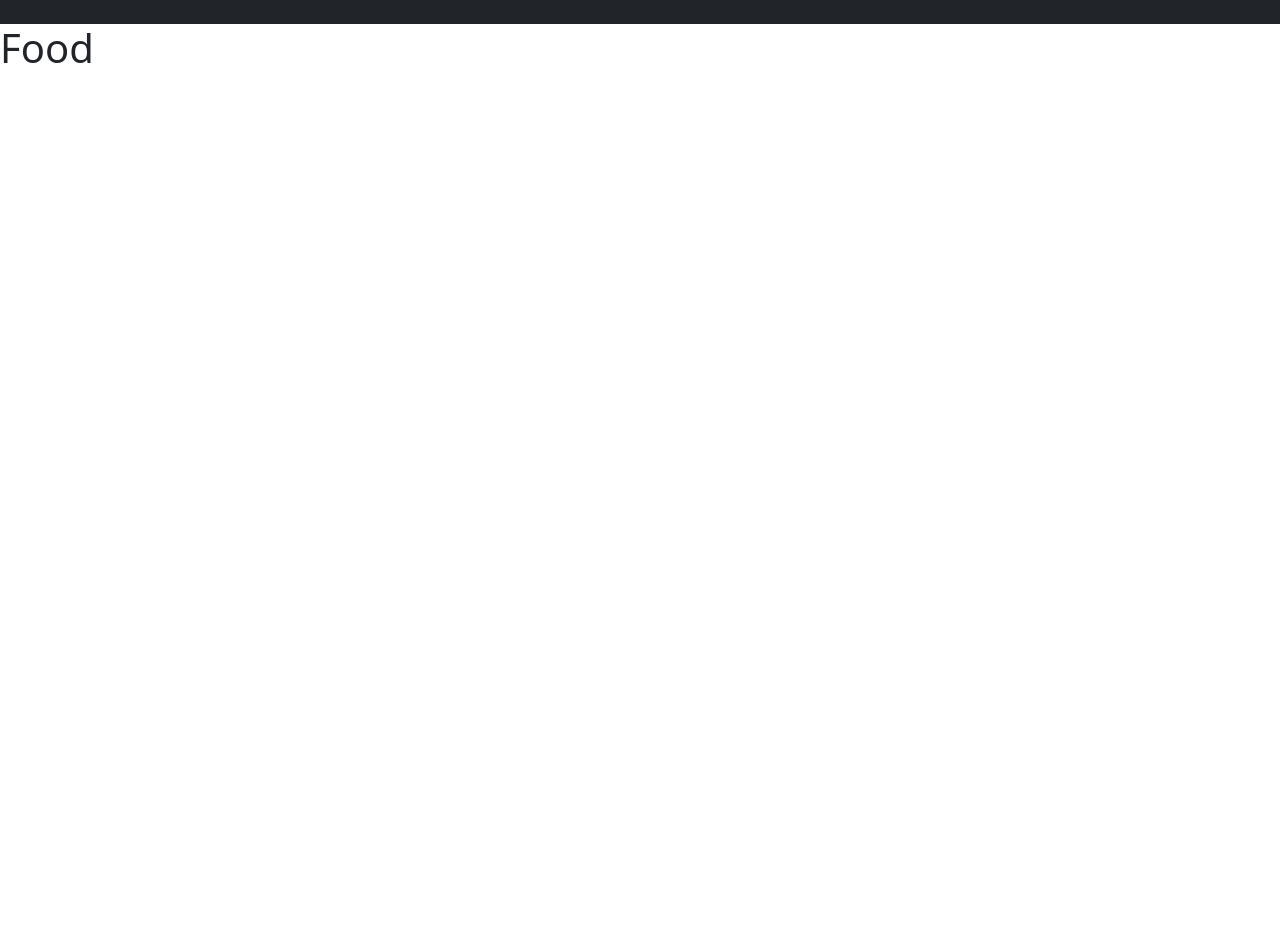
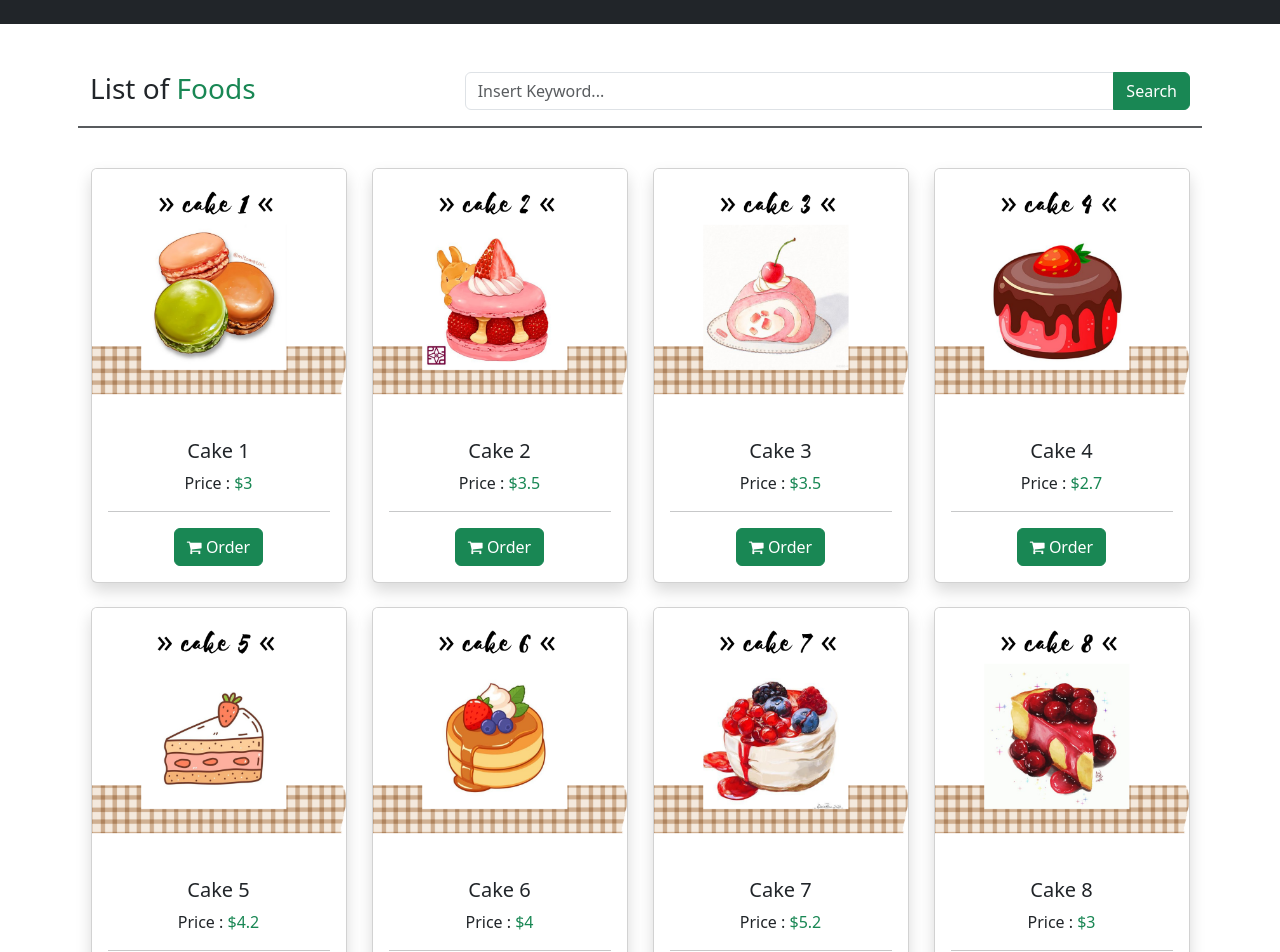
Before and after one commit to Queniex/Culinary-Haven, a Vue app: page /foods in a window 1280 px wide. Shown: the part 60-1012 px from the top of the page. Before the commit the page ends 800 px from the top, so only its background shows below. Built offline with nearby package versions, Linux system fonts and the light colour scheme; data requests are answered from the project's data file.

Commit message:
Add Food Page

```diff
--- a/db.json
+++ b/db.json
@@ -81,6 +81,22 @@
             "price": 4,
             "status": "ready",
             "picture": "cake6.jpg"
+        },
+        {
+            "id": 7,
+            "code": "C-07",
+            "label": "Cake 7",
+            "price": 5.2,
+            "status": "ready",
+            "picture": "cake10.jpg"
+        },
+        {
+            "id": 8,
+            "code": "C-08",
+            "label": "Cake 8",
+            "price": 3,
+            "status": "ready",
+            "picture": "cake11.jpg"
         }
     ],
     "cart":[],
--- a/src/components/CardProduct.vue
+++ b/src/components/CardProduct.vue
@@ -1,11 +1,12 @@
 <!-- eslint-disable vue/multi-word-component-names -->
 <template>
     <div class="CardProduct">
-        <div class="card" style="width: 16rem;">
+        <div class="card shadow rounded" style="width: 16rem;">
             <img :src="require('@/assets/images/' + product.picture)" class="card-img-top" alt="...">
             <div class="card-body">
                 <h5 class="card-title">{{ product.label }}</h5>
-                <p class="card-text">Price : ${{ product.price }}</p>
+                <p class="card-text">Price : <span class="text-success">${{ product.price }}</span></p>
+                <hr>
                 <a href="#" class="btn btn-success"><i class="fa fa-shopping-cart text-white"></i> Order</a>
             </div>
         </div>
--- a/src/components/Navbar.vue
+++ b/src/components/Navbar.vue
@@ -3,15 +3,8 @@
   <nav class="navbar navbar-expand-lg navbar-dark bg-dark">
     <div class="container d-flex">
       <div class="p-2 flex-grow-1">
-        <button
-          class="navbar-toggler"
-          type="button"
-          data-bs-toggle="collapse"
-          data-bs-target="#navbarSupportedContent"
-          aria-controls="navbarSupportedContent"
-          aria-expanded="false"
-          aria-label="Toggle navigation"
-        >
+        <button class="navbar-toggler" type="button" data-bs-toggle="collapse" data-bs-target="#navbarSupportedContent"
+          aria-controls="navbarSupportedContent" aria-expanded="false" aria-label="Toggle navigation">
           <span class="navbar-toggler-icon"></span>
         </button>
         <div class="collapse navbar-collapse" id="navbarSupportedContent">
@@ -24,13 +17,7 @@
               <router-link class="nav-link" to="/foods">Foods</router-link>
             </li>
             <li class="nav-item dropdown">
-              <a
-                class="nav-link dropdown-toggle"
-                href="#"
-                role="button"
-                data-bs-toggle="dropdown"
-                aria-expanded="false"
-              >
+              <a class="nav-link dropdown-toggle" href="#" role="button" data-bs-toggle="dropdown" aria-expanded="false">
                 Other
               </a>
               <ul class="dropdown-menu">
@@ -40,9 +27,7 @@
                   <hr class="dropdown-divider" />
                 </li>
                 <li>
-                  <router-link class="nav-link" to="/about"
-                    >About Us</router-link
-                  >
+                  <router-link class="dropdown-item text-dark" to="/about">About Us</router-link>
                 </li>
               </ul>
             </li>
--- a/src/views/FoodView.vue
+++ b/src/views/FoodView.vue
@@ -1,17 +1,68 @@
 <template>
   <div class="food">
     <Navbar />
-    <h1>Food</h1>
+    <div class="container my-5">
+      <div class="mx-2">
+        <div class="row">
+          <div class="col-4">
+            <h3>List of <span class="text-success">Foods</span></h3>
+          </div>
+          <div class="col">
+            <div class="input-group mb-3">
+              <input type="text" class="form-control search" placeholder="Insert Keyword..."
+                aria-label=" Insert Keyword..." aria-describedby="button-addon2">
+              <button class="btn btn-success" type="button" id="button-addon2">Search</button>
+            </div>
+          </div>
+          <hr class="border border-dark border-1 opacity-75">
+        </div>
+        <center>
+          <div class="row mb-3">
+            <div class="col-md-3 mt-4" v-for="product in products" :key="product.id">
+              <CardProduct :product="product" />
+            </div>
+          </div>
+        </center>
+      </div>
+    </div>
+    <Footer />
   </div>
 </template>
 
 <script>
 import Navbar from "@/components/Navbar.vue";
+import Footer from "@/components/Footer.vue";
+import CardProduct from "@/components/CardProduct.vue";
+import axios from "axios";
 
 export default {
   name: "FoodView",
   components: {
     Navbar,
+    Footer,
+    CardProduct
   },
+  data() {
+    return {
+      products: []
+    }
+  },
+  methods: {
+    setProduct(data) {
+      this.products = data;
+    }
+  },
+  mounted() {
+    axios
+      .get('http://localhost:3000/all-cakes')
+      .then((response) => this.setProduct(response.data))
+      .catch((error) => console.log("Fail : ", error))
+  }
 };
 </script>
+
+<style>
+/* * {
+  border: 1px red solid;
+} */
+</style>
```
Also changed, not shown: src/assets/images/cake10.jpg (added), src/assets/images/cake11.jpg (added).
